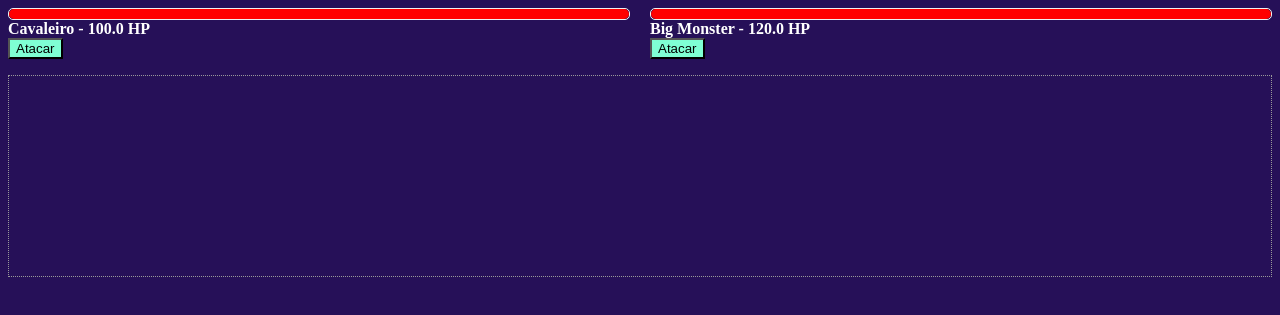
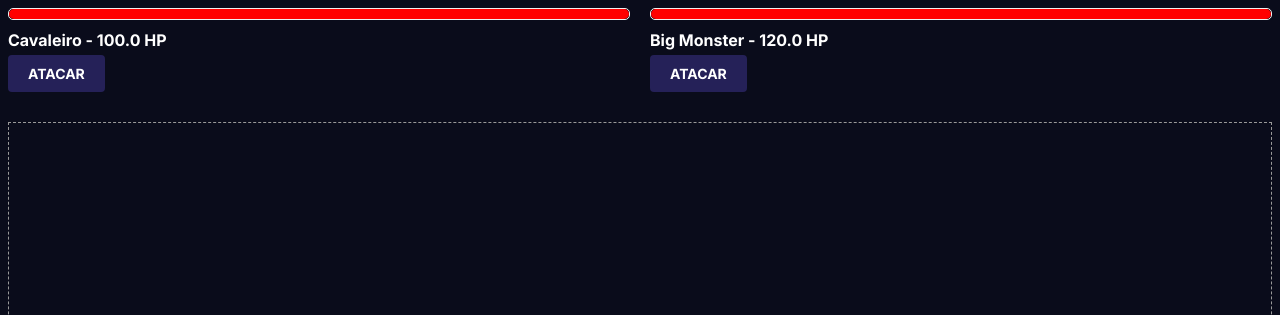
Before and after one commit to thiiagohsc/fight, a plain HTML site: page index.html in a window 1280 px wide. Shown: the top 315 px of the page. Drawn offline with Linux system fonts and the light colour scheme.

Commit message:
Finalizando estilização do GAME

```diff
--- a/assets/styles.css
+++ b/assets/styles.css
@@ -1,6 +1,7 @@
 *{
-    background-color: rgb(38, 16, 88);
+    background-color: #0A0C1B;
     color: white;
+    font-family: "Inter", sans-serif;
 }
 
 
@@ -18,22 +19,40 @@
     height: 10px;
     border: 1px solid #f0f0f0;
     border-radius: 5px;
+    margin-bottom: 10px;
 }
 
 .lifebar .bar{
     height: inherit;
     background-color: red;
     border-radius: 5px;
-    width: 10%
+    width: 10%;
 }
 
 .attackButton {
-    background-color: aquamarine;
-    color: black;
+    background-color: #252158;
+    color: white;
+    border-radius: 4px;
+    margin-top: 5px;
+    border: none;
+    padding: 10px 20px;
+    font-size: 14px;
+    font-weight: bold;
+    text-transform: uppercase;
+    text-decoration: none;
+    display: inline-block;
+    cursor: pointer;
+    outline: none;
+    transition: background-color 0.3s ease;
+}
+
+.attackButton:hover {
+    background-color: #1c1a4e; /* Mudar cor de fundo ao passar o mouse */
 }
 
 .log{
-    border: 1px dotted #999;
-    height: 200px;
+    border: 1px dashed #999;
+    height: 300px;
     overflow-y: scroll;
+    margin-top: 30px;
 }
--- a/index.html
+++ b/index.html
@@ -5,6 +5,7 @@
     <meta name="viewport" content="width=device-width, initial-scale=1.0">
     <title>Fight Project</title>
     <link rel="stylesheet" href="./assets/styles.css">
+    <link href="https://fonts.googleapis.com/css2?family=Inter:wght@100..900&display=swap" rel="stylesheet">
 </head>
 <body>
     <div class="fightarea">
@@ -29,6 +30,7 @@
     </div>
 
     <ul class="log"></ul>
+
 <script src="./assets/js/classes.js"></script>
 <script src="./assets/js/script.js"></script>
 </body>
```
